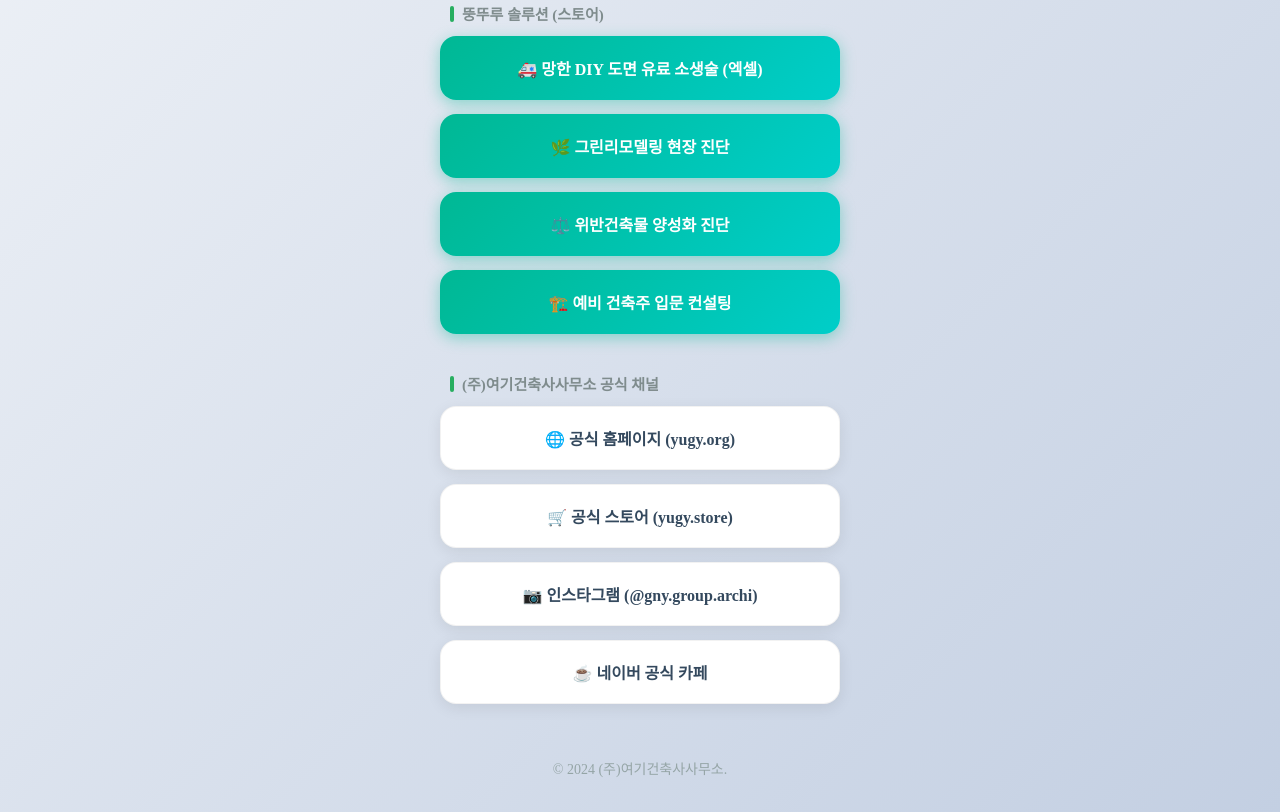
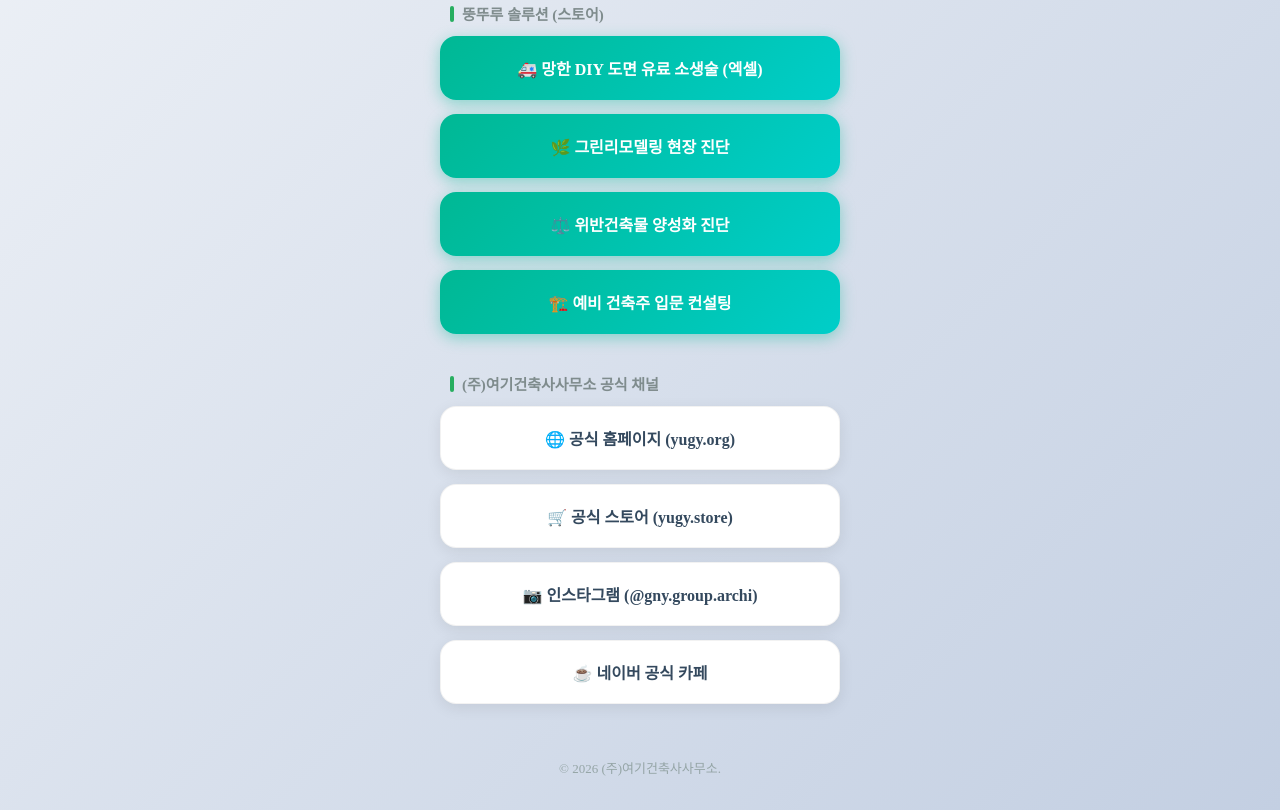
Before and after one commit to EndEod/mypage, a plain HTML site: page index.html in a window 1280 px wide. Shown: the part 547-1359 px from the top of the page. Drawn offline with Linux system fonts and the light colour scheme; a web font is replaced by a local one.

Commit message:
Update index.html

```diff
--- a/index.html
+++ b/index.html
@@ -102,7 +102,7 @@
             border-radius: 16px;
             background: #ffffff;
             margin-bottom: 14px;
-            font-size: 16px; /* 글씨 크기 살짝 조정 */
+            font-size: 16px;
             font-weight: 700;
             color: #34495e;
             display: flex;
@@ -130,7 +130,7 @@
 
         .source {
             margin-top: 40px;
-            font-size: 14px;
+            font-size: 13px;
             color: #95a5a6;
             font-weight: 500;
         }
@@ -190,7 +190,7 @@
             ☕ 네이버 공식 카페
         </a>
 
-        <p class="source">© 2024 (주)여기건축사사무소.</p>
+        <p class="source">© 2026 (주)여기건축사사무소.</p>
     </div>
 </body>
 </html>
```
